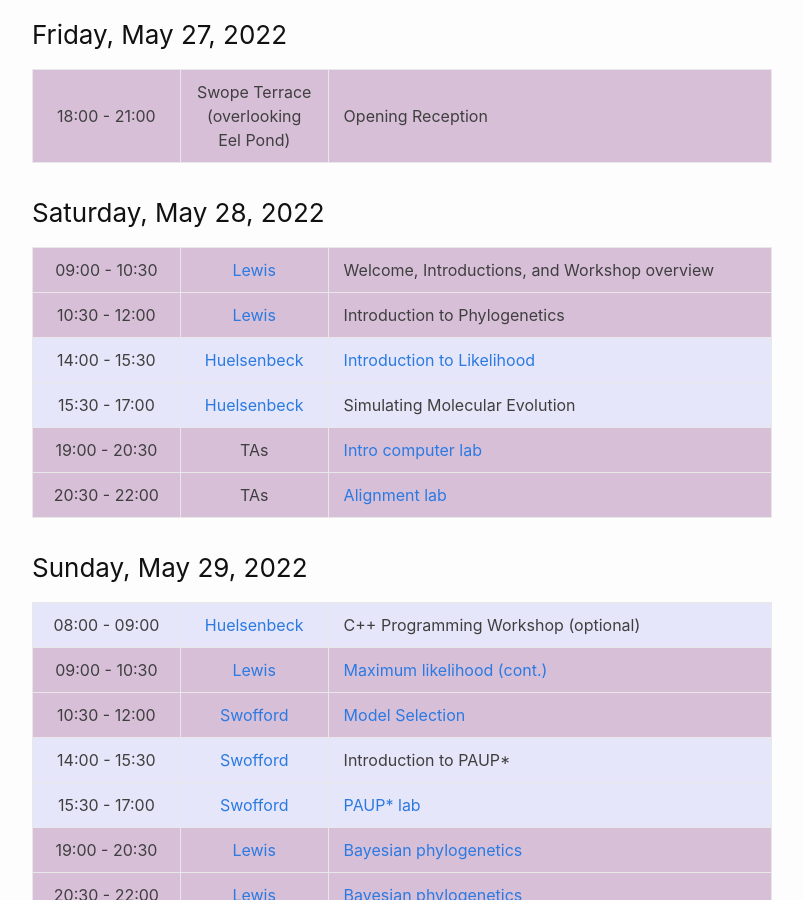
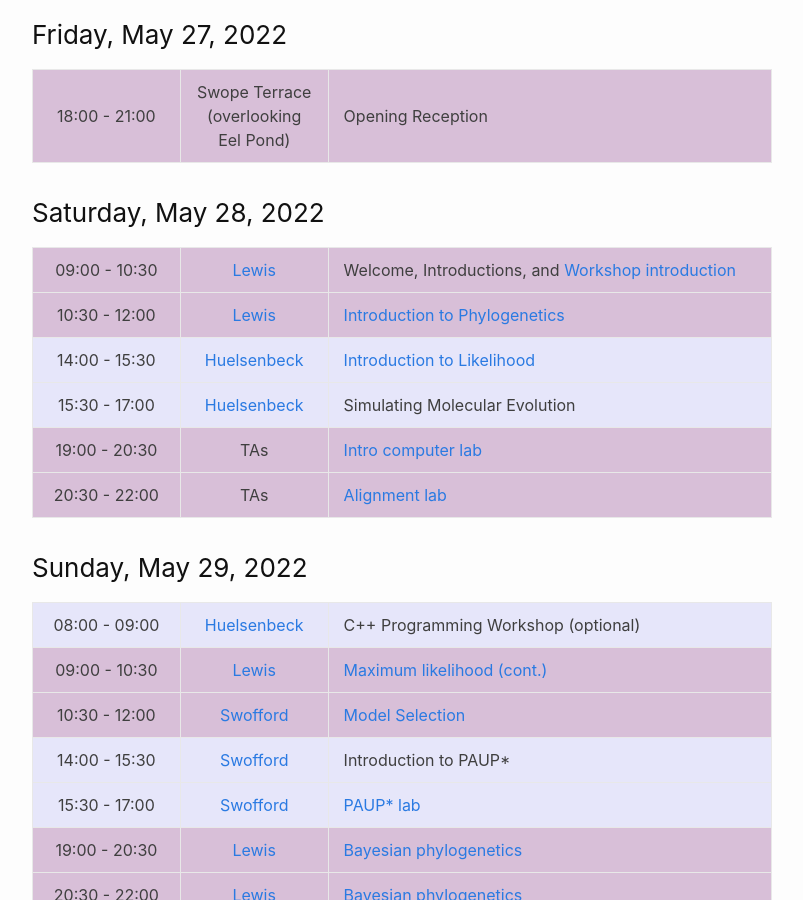
Before and after one commit to molevolworkshop/molevolworkshop.github.io, a Jekyll site: the page built from schedule.md, in a window 1280 px wide and 900 px high, scrolled down 559 px. Shown: the whole window, without its empty margins (238-1041 px from the left). Built offline with Jekyll 4.4.1, drawn with Linux system fonts in a browser that asks for light colours.

Commit message:
added lewis lectures for first day

```diff
--- a/schedule.md
+++ b/schedule.md
@@ -20,8 +20,8 @@ All sessions are in Loeb G70 (basement of Loeb building)
 ### Saturday, May 28, 2022
 
 ---------------|--------------------------------------|-----------------------------------
- 09:00 - 10:30 | [Lewis](/faculty-lewis/)             | Welcome, Introductions, and Workshop overview
- 10:30 - 12:00 | [Lewis](/faculty-lewis/)             | Introduction to Phylogenetics
+ 09:00 - 10:30 | [Lewis](/faculty-lewis/)             | Welcome, Introductions, and [Workshop introduction]({{ site.baseurl }}/faculty/lewis/pdf/lewis-intro-2022-opt.pdf)
+ 10:30 - 12:00 | [Lewis](/faculty-lewis/)             | [Introduction to Phylogenetics]({{ site.baseurl }}/faculty/lewis/pdf/lewis-likelihood-part1-2022-opt.pdf)
  14:00 - 15:30 | [Huelsenbeck](/faculty-huelsenbeck/) | [Introduction to Likelihood]({{ site.baseurl }}/faculty/huelsenbeck/pdf/WoodsHole2012_1-opt.pdf)
  15:30 - 17:00 | [Huelsenbeck](/faculty-huelsenbeck/) | Simulating Molecular Evolution
  19:00 - 20:30 | TAs                                  | [Intro computer lab](/labs/intro/)
```
Also changed, not shown: 3 other files.
